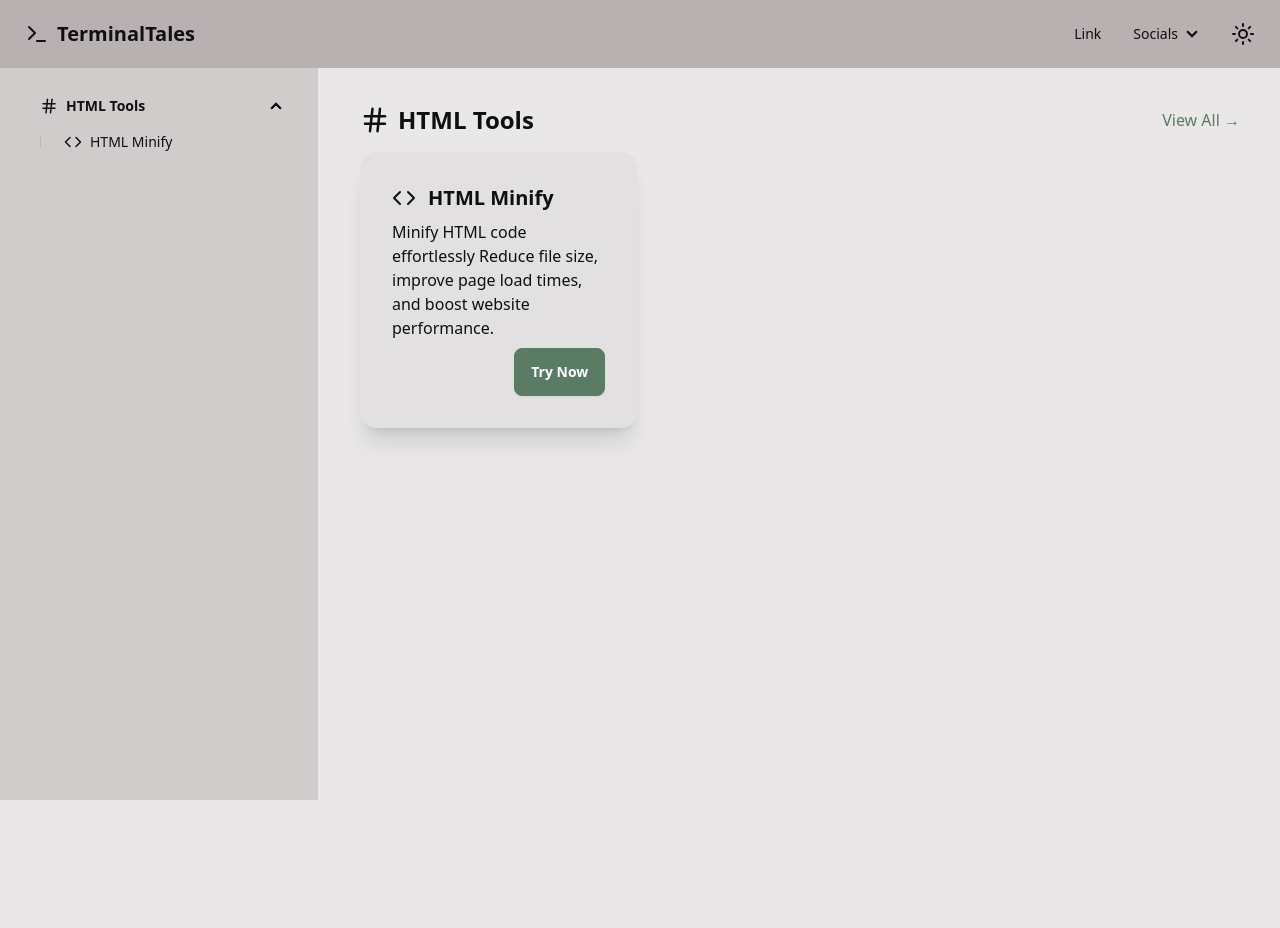
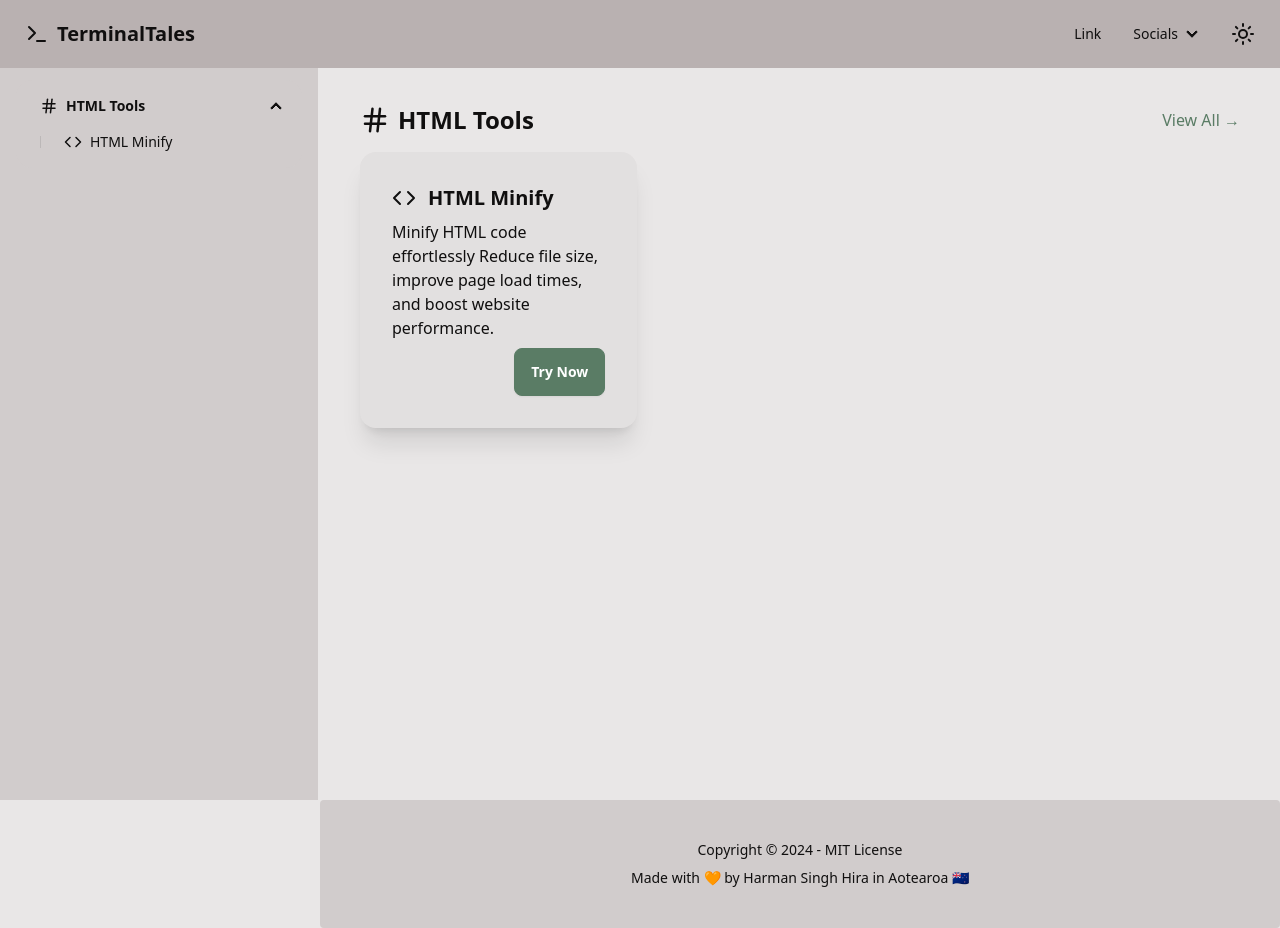
Before and after one commit to HSinghHira/TerminalTales, a React (Vite) app: page / in a window 1280 px wide. Before the commit the page ends 800 px from the top, so only its background shows below. Built offline with nearby package versions, Linux system fonts and the light colour scheme.

Commit message:
Latest version of build

```diff
--- a/src/App.jsx
+++ b/src/App.jsx
@@ -1,4 +1,5 @@
 import RoutesIndex from './RoutesIndex'
+import Footer from './components/Footer/Footer'
 import Header from './components/Header/Header'
 
 const App = () => {
@@ -16,6 +17,7 @@ const App = () => {
             <RoutesIndex />
           </main>
         </div>
+        <Footer />
       </div>
     </div>
   )
--- a/src/Tools/HTML-Tools/HTML-Minify.jsx
+++ b/src/Tools/HTML-Tools/HTML-Minify.jsx
@@ -22,6 +22,16 @@ const HTMLMinifier = () => {
     minifyInlineJs: true,
     removeQuotes: true
   })
+
+  // Custom labels for options
+  const customLabels = {
+    removeComments: 'Remove Comments',
+    removeWhitespace: 'Remove Whitespace',
+    removeEmptyAttributes: 'Remove Empty Attributes',
+    minifyInlineCss: 'Minify Inline CSS',
+    minifyInlineJs: 'Minify Inline JavaScript',
+    removeQuotes: 'Remove Unnecessary Quotes'
+  }
 
   const minifyHTML = (html) => {
     let result = html
@@ -148,7 +158,7 @@ const HTMLMinifier = () => {
                 </div>
 
                 {/* Options */}
-                <div className="grid grid-cols-1 gap-4 md:grid-cols-2 lg:grid-cols-3">
+                <div className="grid grid-cols-1 gap-4 sm:grid-cols-2 lg:grid-cols-3">
                   {Object.entries(options).map(([key, value]) => (
                     <div key={key} className="form-control">
                       <label className="label cursor-pointer">
@@ -160,7 +170,7 @@ const HTMLMinifier = () => {
                             onChange={() => handleOptionChange(key)}
                           />
                           <span className="label-text">
-                            {key.split(/(?=[A-Z])/).join(' ')}
+                            {customLabels[key]} {/* Use custom label here */}
                           </span>
                         </div>
                       </label>
@@ -194,7 +204,8 @@ const HTMLMinifier = () => {
                     aria-label="Settings toolbar"
                   >
                     <button className="btn btn-primary" onClick={handleMinify}>
-                      <Hammer className="h-5 w-5" /> Minify
+                      <Hammer className="h-5 w-5" />{' '}
+                      <span className=""> Minify</span>
                     </button>
                   </div>
                   {/* Main Button End */}
--- /dev/null
+++ b/src/components/Footer/Footer.jsx
@@ -0,0 +1,20 @@
+import React from 'react'
+
+const Footer = () => {
+  return (
+    <footer className="footer footer-center rounded bg-base-200 p-10 text-base-content">
+      <aside>
+        <p>Copyright © {new Date().getFullYear()} - MIT License</p>
+        <p>
+          Made with 🧡 by{' '}
+          <a href="https://github.com/" target="_blank">
+            Harman Singh Hira
+          </a>{' '}
+          in Aotearoa 🇳🇿
+        </p>
+      </aside>
+    </footer>
+  )
+}
+
+export default Footer
```
